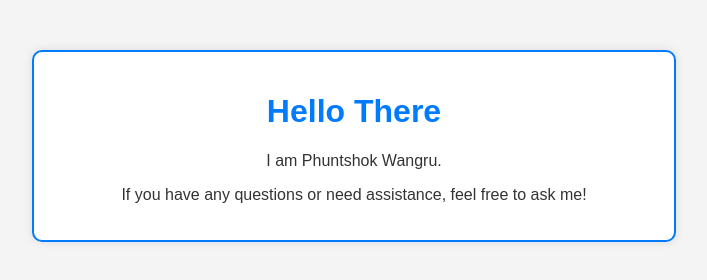
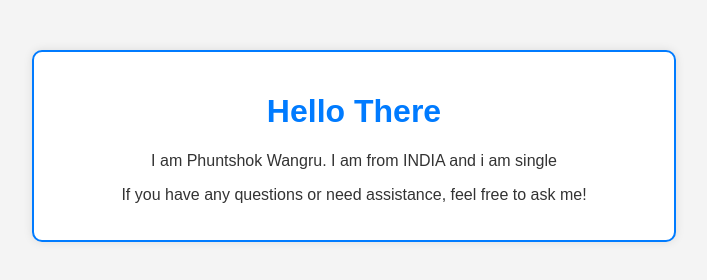
Before and after one commit to pemanamgay710/Introduction_git, a plain HTML site: page index.html in a window 1280 px wide. Shown: the whole page, without its empty margins (286-993 px from the left). Drawn offline with Linux system fonts and the light colour scheme.

Commit message:
Update index.html
new line added

```diff
--- a/index.html
+++ b/index.html
@@ -12,6 +12,7 @@
         <h1>Hello There</h1>
         <p>
             I am Phuntshok Wangru.
+            I am from INDIA and i am single
         </p>
         <p>
             If you have any questions or need assistance, feel free to ask me!
```
